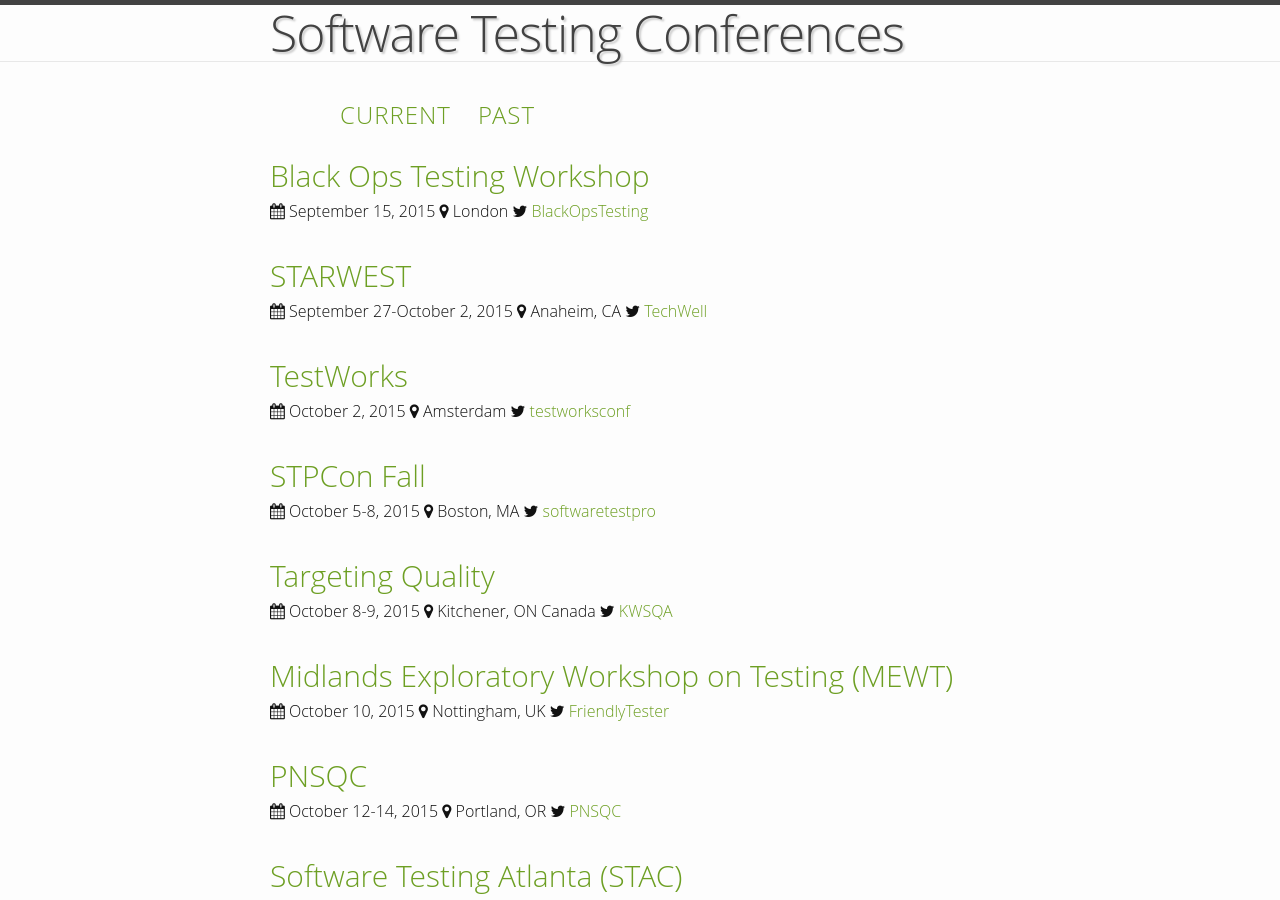
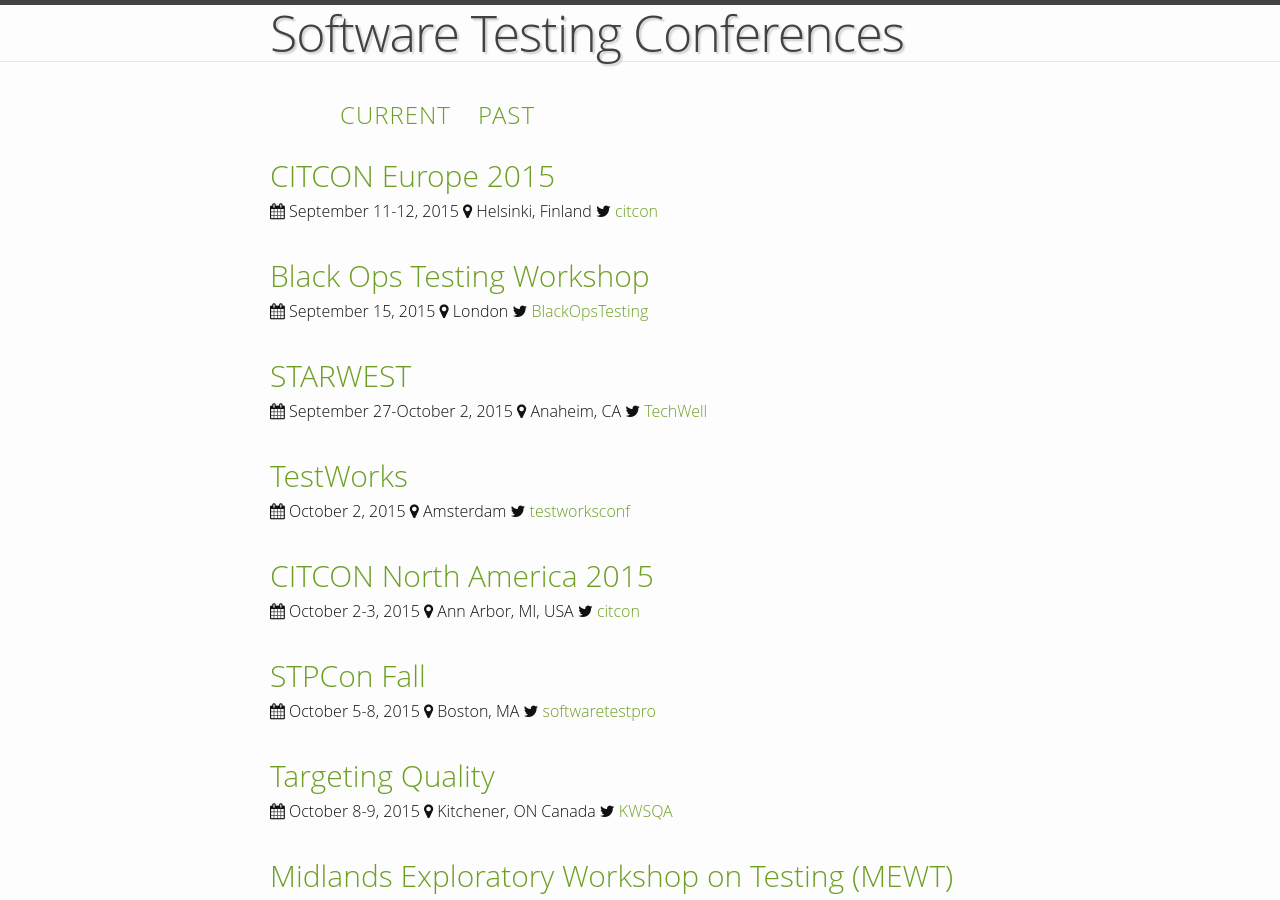
Before and after one commit to TestingConferences/testingconferences.github.io, a Jekyll site: the page built from index.html, in a window 1280 px wide and 900 px high. Built offline with Jekyll 4.4.1, drawn with Linux system fonts in a browser that asks for light colours.

Commit message:
added citcon conferences

```diff
--- a/_data/current.yml
+++ b/_data/current.yml
@@ -1,3 +1,9 @@
+- name: CITCON Europe 2015
+  location: Helsinki, Finland
+  dates: "September 11-12, 2015"
+  url: http://www.citconf.com/helsinki2015/index.html
+  twitter: citcon
+
 - name: Black Ops Testing Workshop
   location: London
   dates: "September 15, 2015"
@@ -16,6 +22,12 @@
   dates: " October 2, 2015"
   url: http://www.testworksconf.com/
   twitter: testworksconf
+
+- name: CITCON North America 2015
+  location: Ann Arbor, MI, USA
+  dates: "October 2-3, 2015"
+  url: http://www.citconf.com/annarbor2015/index.html
+  twitter: citcon
 
 - name: STPCon Fall
   location: Boston, MA
```
